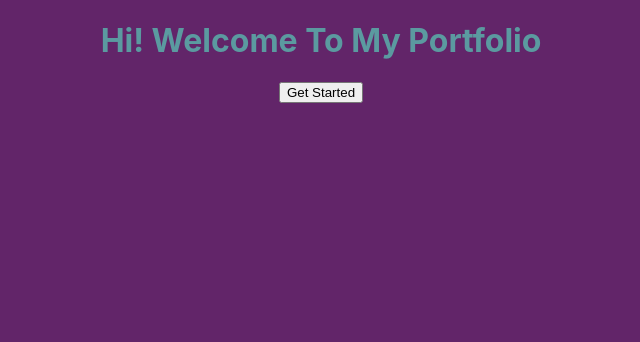
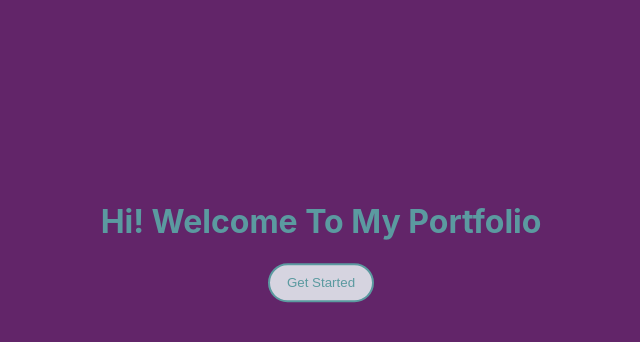
Before and after one commit to ancosta993/recreate-react-portfolio, a React (Create React App) app: page / in a window 1280 px wide. Shown: the top 342 px of the page, without its empty margins (319-959 px from the left). Built offline with nearby package versions, Linux system fonts and the light colour scheme.

Commit message:
added and styled resume section

```diff
--- a/src/components/Header/index.js
+++ b/src/components/Header/index.js
@@ -6,7 +6,8 @@ function Header({showStartPage, setShowStartPage}) {
    }
    return (
       <div className = 'startPageContainer'>
-         <h1 className='startPageTitle'>Hi! Welcome To My Portfolio</h1>
+         <h1 className='startPageTitle'>Hi! Welcome To My Portfolio
+         </h1>
          <button className='btn startPageBtn' onClick={() => {renderPortfolio()}}> Get Started </button>
       </div>
    )
--- a/src/components/pages/Contacts.js
+++ b/src/components/pages/Contacts.js
@@ -52,7 +52,7 @@ function Contacts(){
                   <p>{errorMessage}</p>
                </div>
             )}
-            <button className='btn form-submit-btn' type='submit'>Submit</button>
+            <button className='btn form-submit-btn' type= 'submit'>Submit</button>
          </form>
       </section>
    )
--- a/src/components/pages/Resume.js
+++ b/src/components/pages/Resume.js
@@ -2,9 +2,31 @@ import React from 'react';
 
 function Resume(){
    return (
-      <section>
-        <h1>Resume</h1>
+      <section className = 'resume-container'>
+        <h2>
+          Resume
+        </h2>
 
+        <h3>Front-end Proficiencies</h3>
+        <ul>
+          <li>HTML</li>
+          <li>CSS</li>
+          <li>JavaScript</li>
+          <li>jQuery</li>
+          <li>React</li>
+          <li>Bootstrap</li>
+        </ul>
+
+        <h3>Back-end Proficiencies</h3>
+        <ul>
+          <li>APIs</li>
+          <li>Node</li>
+          <li>Express</li>
+          <li>MySQL, Sequelize</li>
+          <li>MongoDB, mongoose</li>
+          <li>REST</li>
+          <li>GraphQL</li>
+        </ul>
       </section>
     );
 }
--- a/src/index.css
+++ b/src/index.css
@@ -40,12 +40,28 @@ code {
   flex-direction: column;
   align-items:center;
   justify-content:center;
+  transform: translate(0, 150%);
 }
 
+/* btn styles */
+.btn{
+  background-color: var(--light);
+  width:8em;
+  height:auto;
+  padding:10px;
+  color:var(--tertiary);
+  font-weight:500;
+  border: 2px solid var(--tertiary);
+  border-radius:1.5rem;
+  margin:auto;
+  display: block;
+  cursor:pointer;
+}
 
 /* nav styles */
 header{
   background-color:var(--primary);
+  box-shadow: rgba(0, 0, 0, 0.4) 0px 2px 4px, rgba(0, 0, 0, 0.3) 0px 7px 13px -3px, rgba(0, 0, 0, 0.2) 0px -3px 0px inset;
 }
 
 .nav-tabs{
@@ -76,7 +92,8 @@ nav{
 }
 
 .nav-link a{
-  color:var(--tertiarysecondary);
+  color:var(--tertiary);
+  text-shadow:black;
   font-size:1.3rem;
   font-weight: 500;
   text-transform: uppercase;
@@ -142,6 +159,18 @@ nav{
   font-size:1.5rem;
 }
 
+/* Resume style */
+.resume-container{
+  border:solid 2px var(--tertiary);
+  background-color: var(--primary);
+  border-radius:10px;
+  box-shadow: rgba(0, 0, 0, 0.17) 0px -23px 25px 0px inset, rgba(0, 0, 0, 0.15) 0px -36px 30px 0px inset, rgba(0, 0, 0, 0.1) 0px -79px 40px 0px inset, rgba(0, 0, 0, 0.06) 0px 2px 1px, rgba(0, 0, 0, 0.09) 0px 4px 2px, rgba(0, 0, 0, 0.09) 0px 8px 4px, rgba(0, 0, 0, 0.09) 0px 16px 8px, rgba(0, 0, 0, 0.09) 0px 32px 16px;
+  padding:1rem 2rem 1rem 2rem;
+  color:var(--secondary);
+  width:40%;
+  margin:auto 10% auto 10%;
+}
+
 /* reset default styles */
 input{
   width:60%;
```
